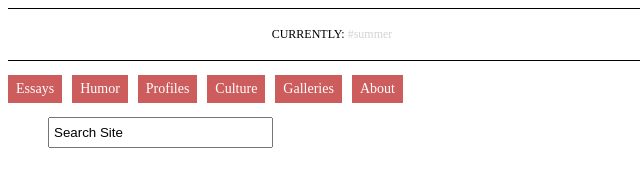
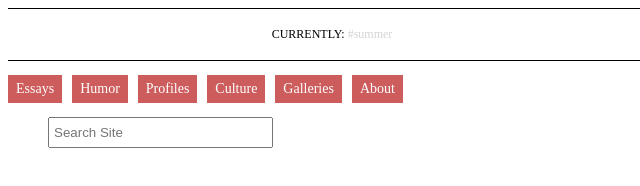
Before and after one commit to iwbolling/assignment-02, a plain HTML site: page 04-mini-nav-menu/index.html in a window 1280 px wide. Shown: the full height of the page, 0-640 px from the left. Drawn offline with Linux system fonts and the light colour scheme.

Commit message:
replaced value attribute with placeholder attribute in input tag as suggested

```diff
--- a/04-mini-nav-menu/index.html
+++ b/04-mini-nav-menu/index.html
@@ -17,7 +17,7 @@
       <p>Culture</p>
       <p>Galleries</p>
       <p>About</p>
-      <input type="text"/ name="Search" value="Search Site" class="searchbar">
+      <input type="text"/ name="Search" placeholder="Search Site" class="searchbar">
     </div>
   </div>
 </body>
```
